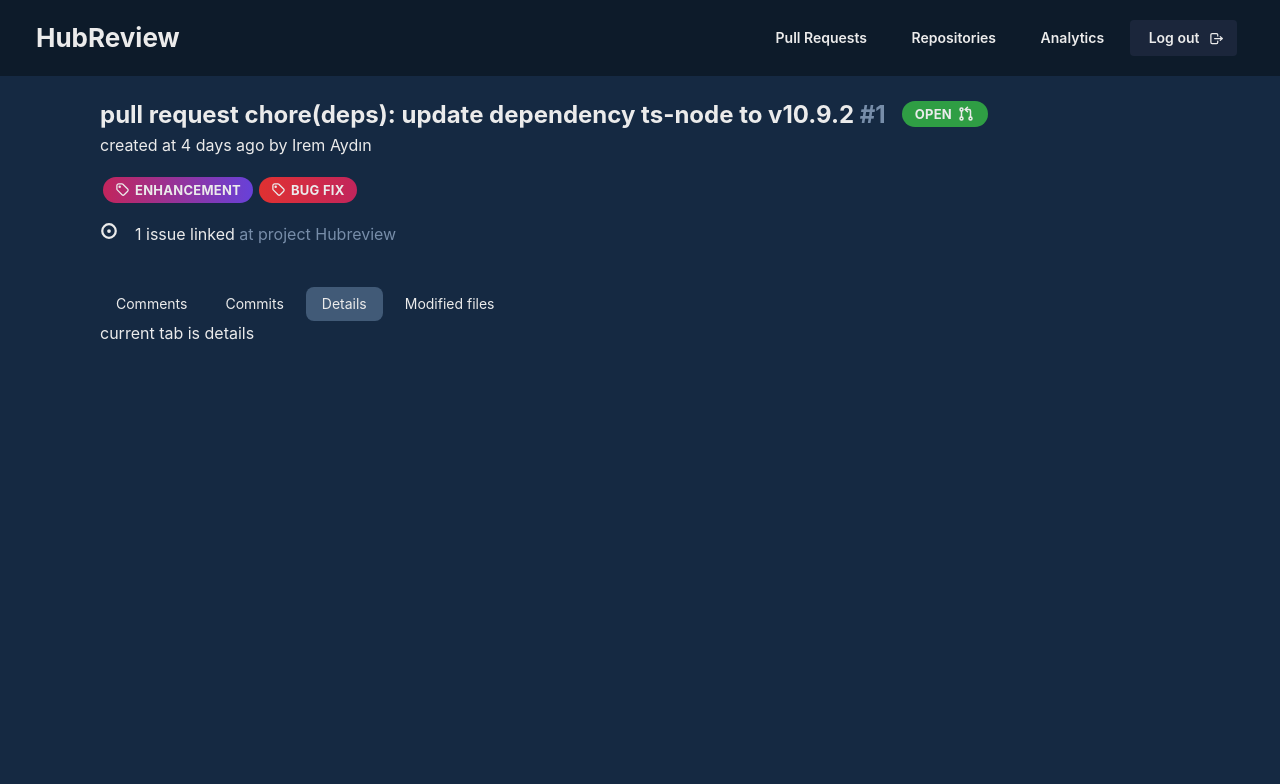
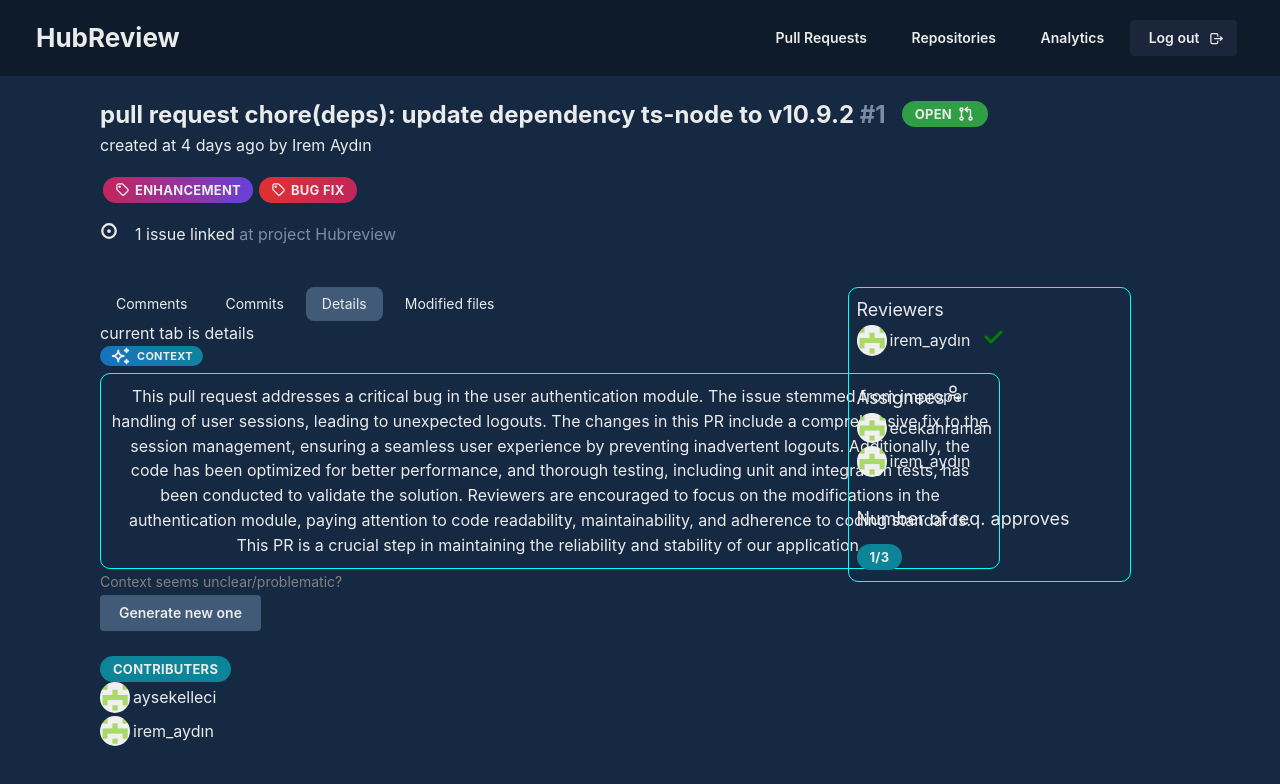
Before and after one commit to hubreviewapp/hubreview, a React (Vite) app in the folder web-client/: page /pulls/create in a window 1280 px wide. Both pictures are taken after a click on the tab "Details". Shown: the top 784 px of the page. Built offline with nearby package versions, Linux system fonts and the light colour scheme.

Commit message:
feat:pr detail side bar

```diff
--- a/web-client/src/pages/PRDetailsPage.tsx
+++ b/web-client/src/pages/PRDetailsPage.tsx
@@ -1,10 +1,13 @@
 import LabelButton from "../components/LabelButton";
 import ModifiedFilesTab from "../tabs/ModifiedFilesTab";
 import CommentsTab from "../tabs/CommentsTab.tsx";
-import { Box, Badge, rem } from "@mantine/core";
+import {Box, Badge, rem, Grid, Text} from "@mantine/core";
 import TabComp from "../components/Tab.tsx";
 import * as React from "react";
-import {IconGitPullRequest, IconCircleDot } from '@tabler/icons-react';
+import {IconGitPullRequest, IconCircleDot, IconUserPlus, IconCheck } from '@tabler/icons-react';
+import PrContextTab from "../tabs/PrContextTab.tsx";
+import UserLogo from "../assets/icons/user.png";
+import classes from "../styles/PRList.module.css";
 
 interface PRDetailsPageProps {
   // Define the props you want to pass to PrDetailPage
@@ -51,13 +54,51 @@ function PRDetailsPage({id, name}: PRDetailsPageProps) {
       </p>
 
       <br></br>
+      <Grid>
+        <Grid.Col span={7.5}>
+          <TabComp tabs={tabs} updateTab={updateTab} />
+          <Box style={{width:900}}> current tab is {currentTab}
+            {currentTab === "modified files" && <ModifiedFilesTab />}
+            {currentTab === "comments" && <CommentsTab />}
+            {currentTab === "details" && <PrContextTab />}
+          </Box>
+        </Grid.Col>
+        <Grid.Col span={3}>
+          <Box style={{border:"solid 0.5px cyan", borderRadius:"10px", padding: "8px"}}>
+            <Text size="lg" style={{style:"bold"}}> Reviewers </Text>
+            <Box style={{display:"flex", marginBottom:"3px"}}>
+              <Box component="img" src={UserLogo} alt={"logo"} className={classes.logo} />
+              <Text size={"md"} style={{padding: "3px"}}>irem_aydın</Text> &ensp;
+              <IconCheck size={24} strokeWidth={3} color={"green"}/>
+            </Box>
+            <br></br>
+            <Box style={{display:"flex" }}>
+              <Text size="lg" style={{style:"bold"}}> Assignees </Text>
+              <IconUserPlus style={{ width: rem(18), height: rem(18), alignItems:"right"}} />
+            </Box>
+            <Box style={{display:"flex", marginBottom:"3px"}}>
+              <Box component="img" src={UserLogo} alt={"logo"} className={classes.logo} />
+              <Text size={"md"} style={{padding: "3px"}}>ecekahraman</Text>
+            </Box>
 
-      <TabComp tabs={tabs} updateTab={updateTab} />
-      <Box style={{width:900}}> current tab is {currentTab}
-        {currentTab === "modified files" && <ModifiedFilesTab />}
-        {currentTab === "comments" && <CommentsTab />}
-      </Box>
+            <Box style={{display:"flex", marginBottom:"3px"}}>
+              <Box component="img" src={UserLogo} alt={"logo"} className={classes.logo} />
+              <Text size={"md"} style={{padding: "3px"}}>irem_aydın</Text>
+            </Box>
 
+            <br></br>
+
+            <Text size="lg" style={{style:"bold"}}> Number of req. approves </Text>
+            <Box style={{display:"flex", marginBottom:"3px"}}>
+              <Badge size={"lg"} color={""} style={{marginTop:10}}>
+                1/3
+              </Badge>
+            </Box>
+
+
+          </Box>
+        </Grid.Col>
+      </Grid>
     </div>
   );
 }
--- a/web-client/src/tabs/PrContextTab.tsx
+++ b/web-client/src/tabs/PrContextTab.tsx
@@ -1,5 +1,8 @@
 import {Badge, Box, Flex, rem, Text, Button} from "@mantine/core";
 import { IconSparkles } from '@tabler/icons-react'
+import UserLogo from "../assets/icons/user.png";
+import classes from "../styles/PRList.module.css";
+
 
 export default function PrContextTab() {
   const contextText = "This pull request addresses a critical bug in the user authentication " +
@@ -13,6 +16,7 @@ export default function PrContextTab() {
   const iconSparkles = <IconSparkles style={{ width: rem(22), height: rem(22) }} />;
 
   return (
+    <Box>
       <Box >
         <Badge leftSection={iconSparkles} mb={3} variant={"gradient"} style={ {visibility:  "visible" }}>Context</Badge>
         <Flex direction="column" style={{border:"solid 0.5px cyan", borderRadius:"10px"}}>
@@ -22,5 +26,19 @@ export default function PrContextTab() {
           Context seems unclear/problematic?</Text>
         <Button variant="filled" color="#415A77"> Generate new one </Button>
       </Box>
+
+      <Badge size={"lg"} color={""} style={{marginTop:25}}>
+        Contributers
+      </Badge>
+      <Box style={{display:"flex", marginBottom:"3px"}}>
+        <Box component="img" src={UserLogo} alt={"logo"} className={classes.logo} />
+        <Text size={"md"} style={{padding: "3px"}}>aysekelleci</Text>
+      </Box>
+      <Box style={{display:"flex", marginBottom:"3px"}}>
+        <Box component="img" src={UserLogo} alt={"logo"} className={classes.logo} />
+        <Text size={"md"} style={{padding: "3px"}}> irem_aydın</Text>
+      </Box>
+
+    </Box>
   )
 }
```
Lines whose indentation alone changed are shown as unchanged.
